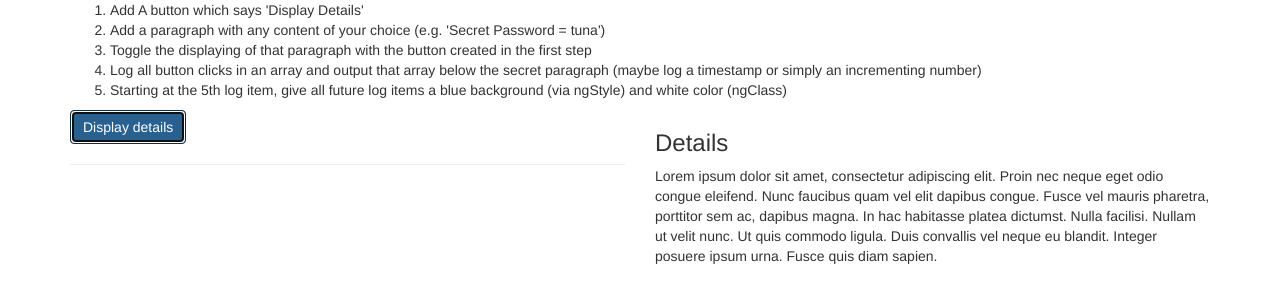
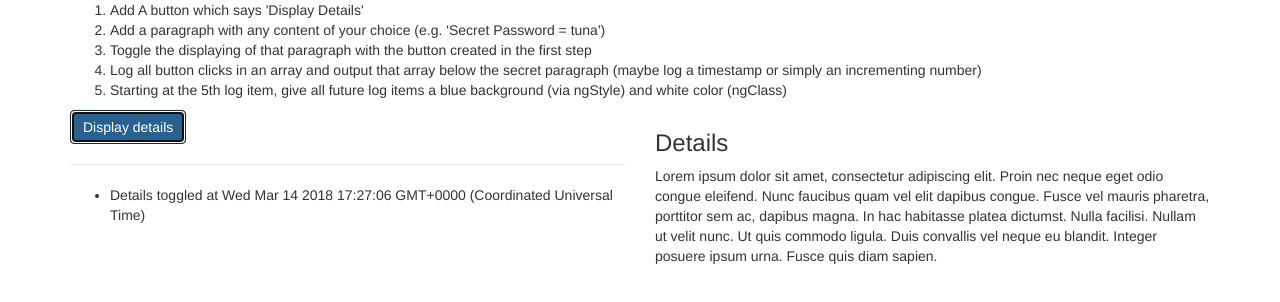
Before and after one commit to AlexL70/UdemyAngular5Project, an Angular app in the folder Assignments/basics-assignment-3/: page / in a window 1280 px wide. Both pictures are taken after a click on the button "Display details". Shown: the top 302 px of the page. Built offline with nearby package versions, Linux system fonts and the light colour scheme.

Commit message:
Basic assignment 3; add logging of each toggle

```diff
--- a/Assignments/basics-assignment-3/src/app/logging-toggler/logging-toggler.component.html
+++ b/Assignments/basics-assignment-3/src/app/logging-toggler/logging-toggler.component.html
@@ -6,6 +6,11 @@
         Display details
       </button>
       <hr>
+      <ul>
+        <li *ngFor="let lgRec of logArr">
+          Details toggled at {{ lgRec.stamp }}
+        </li>
+      </ul>
     </div>
     <div class="col-xs-6" *ngIf="showParagraph">
       <h3>Details</h3>
--- a/Assignments/basics-assignment-3/src/app/logging-toggler/logging-toggler.component.ts
+++ b/Assignments/basics-assignment-3/src/app/logging-toggler/logging-toggler.component.ts
@@ -7,6 +7,8 @@ import { Component, OnInit } from '@angular/core';
 })
 export class LoggingTogglerComponent implements OnInit {
   showParagraph = false;
+  count = 0;
+  logArr: LogRec[] = [];
 
   constructor() { }
 
@@ -15,6 +17,15 @@ export class LoggingTogglerComponent implements OnInit {
 
   toggleParagraph() {
     this.showParagraph = !this.showParagraph;
+    const rec = new LogRec();
+    rec.id = ++this.count;
+    rec.stamp = new Date();
+    this.logArr.push(rec);
   }
 
 }
+
+export class LogRec {
+  id: number;
+  stamp: Date;
+}
```
